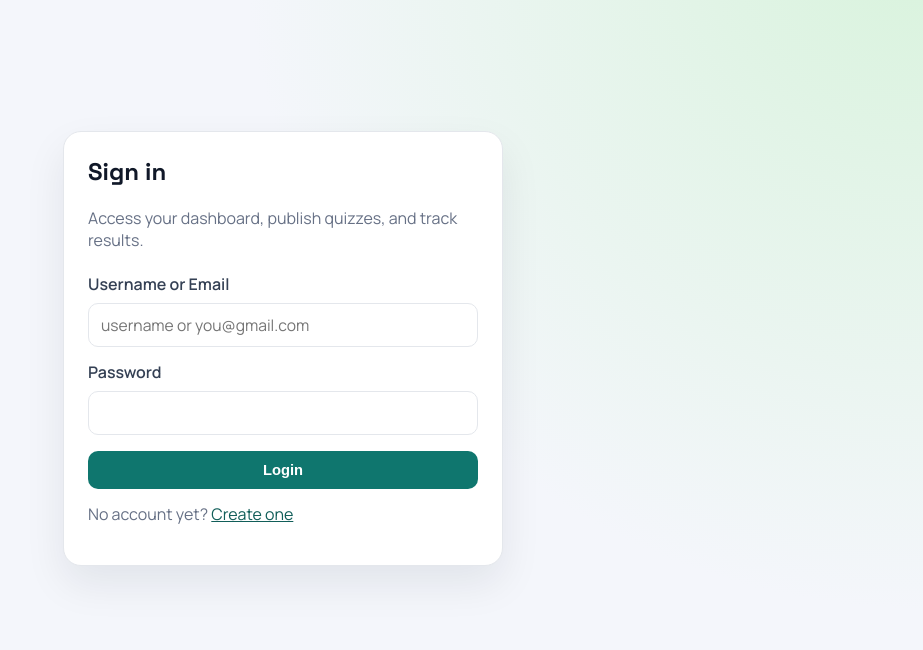
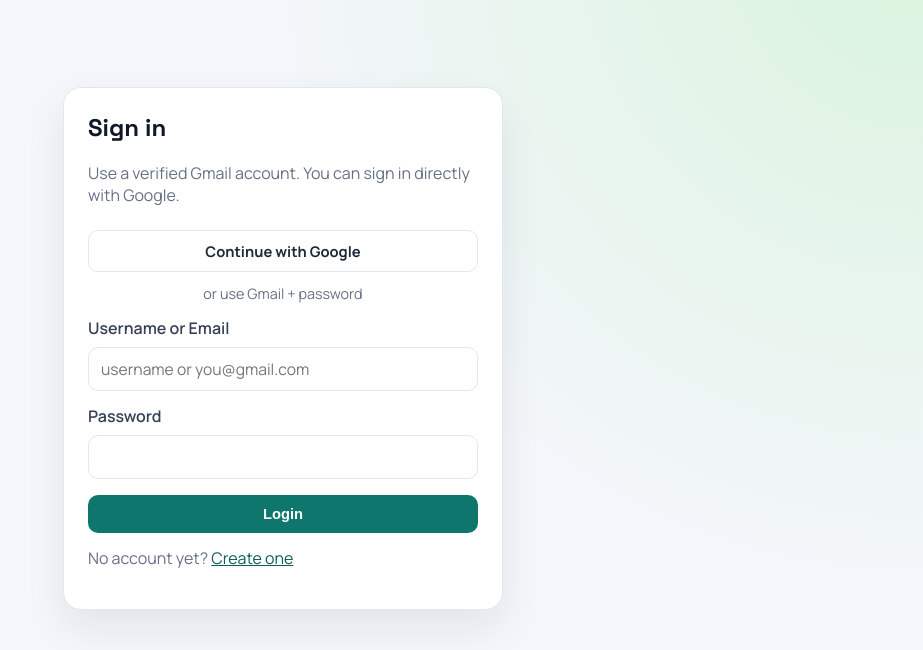
Before and after one commit to raisuraj2004/QuizWebsite, a Flask app: page /login in a window 1280 px wide. Shown: the part 69-719 px from the top of the page, without its empty margins (357-1280 px from the left). Run offline with Flask 3, Linux system fonts and the light colour scheme.

Commit message:
Add Gmail-only auth and Google OAuth login

```diff
--- a/app.py
+++ b/app.py
@@ -8,6 +8,11 @@ import threading
 import time
 from functools import wraps
 from urllib.parse import urlparse
+
+try:
+    from authlib.integrations.flask_client import OAuth
+except ImportError:
+    OAuth = None
 
 try:
     import redis
@@ -46,6 +51,8 @@ _rate_buckets = defaultdict(deque)
 _redis_client = None
 redis_url = os.getenv("REDIS_URL", "").strip()
 trust_proxy = os.getenv("TRUST_PROXY", "0") == "1"
+google_client_id = os.getenv("GOOGLE_CLIENT_ID", "").strip()
+google_client_secret = os.getenv("GOOGLE_CLIENT_SECRET", "").strip()
 
 if flask_env == "production" and not redis_url:
     raise RuntimeError("REDIS_URL must be set in production.")
@@ -71,6 +78,20 @@ if redis_url:
             if flask_env == "production":
                 raise RuntimeError("Unable to connect to Redis in production.") from redis_err
             logger.warning("Redis unavailable, falling back to in-memory rate limiting: %s", redis_err)
+
+oauth = None
+google_oauth_enabled = bool(google_client_id and google_client_secret and OAuth is not None)
+if google_oauth_enabled:
+    oauth = OAuth(app)
+    oauth.register(
+        name="google",
+        client_id=google_client_id,
+        client_secret=google_client_secret,
+        server_metadata_url="https://accounts.google.com/.well-known/openid-configuration",
+        client_kwargs={"scope": "openid email profile"},
+    )
+elif flask_env == "production":
+    logger.warning("Google OAuth is not fully configured. Set GOOGLE_CLIENT_ID and GOOGLE_CLIENT_SECRET.")
 
 
 def get_client_ip():
@@ -189,6 +210,22 @@ def normalize_email(value):
     return clean_text(value, 120).lower()
 
 
+def is_gmail_address(email):
+    return bool(email and re.fullmatch(r"[a-z0-9._%+-]+@gmail\.com", email))
+
+
+def unique_username_from_email(cur, email):
+    base = re.sub(r"[^A-Za-z0-9_]", "_", email.split("@")[0])[:24] or "user"
+    candidate = base
+    suffix = 0
+    while True:
+        cur.execute("SELECT id FROM users WHERE username = ?", (candidate,))
+        if not cur.fetchone():
+            return candidate
+        suffix += 1
+        candidate = f"{base[:24-len(str(suffix))]}{suffix}"
+
+
 def parse_quiz_code(raw_code):
     code = (raw_code or "").strip().upper()
     if re.fullmatch(r"[A-Z0-9]{6}", code):
@@ -241,8 +278,8 @@ def register():
             flash("Username must be 3-30 characters and use letters, numbers, or _.", "error")
             return redirect(url_for("register"))
 
-        if "@" not in email or len(email) < 5:
-            flash("Enter a valid email address.", "error")
+        if not is_gmail_address(email):
+            flash("Only real Gmail addresses are allowed (example: name@gmail.com).", "error")
             return redirect(url_for("register"))
 
         if len(password) < 8:
@@ -257,8 +294,8 @@ def register():
             cur = get_cursor(db)
             cur.execute(
                 """
-                INSERT INTO users (username, email, password_hash)
-                VALUES (?, ?, ?)
+                INSERT INTO users (username, email, password_hash, email_verified)
+                VALUES (?, ?, ?, 1)
                 """,
                 (username, email, hashed),
             )
@@ -293,11 +330,15 @@ def login():
         login_id = clean_text(request.form.get("username"), 120)
         password = request.form.get("password", "")
 
+        if "@" in login_id and not is_gmail_address(normalize_email(login_id)):
+            flash("Only Gmail login is supported.", "error")
+            return redirect(url_for("login"))
+
         db = get_db()
         cur = get_cursor(db)
         cur.execute(
             """
-            SELECT id, username, role, password_hash
+            SELECT id, username, role, password_hash, email_verified
             FROM users
             WHERE username = ? OR LOWER(email) = LOWER(?)
             """,
@@ -306,7 +347,7 @@ def login():
         user = cur.fetchone()
         db.close()
 
-        if user and verify_password(password, user["password_hash"]):
+        if user and user["email_verified"] == 1 and verify_password(password, user["password_hash"]):
             session["user_id"] = user["id"]
             session["username"] = user["username"]
             session["role"] = user["role"]
@@ -315,6 +356,89 @@ def login():
         flash("Invalid username or password.", "error")
 
     return render_template("login.html", title="Login")
+
+
+@app.route("/login/google")
+def login_google():
+    if not google_oauth_enabled:
+        flash("Google login is not configured by the server.", "error")
+        return redirect(url_for("login"))
+
+    redirect_uri = url_for("google_auth_callback", _external=True)
+    return oauth.google.authorize_redirect(redirect_uri)
+
+
+@app.route("/auth/google/callback")
+def google_auth_callback():
+    if not google_oauth_enabled:
+        flash("Google login is not configured by the server.", "error")
+        return redirect(url_for("login"))
+
+    try:
+        token = oauth.google.authorize_access_token()
+        userinfo = token.get("userinfo")
+        if not userinfo:
+            userinfo = oauth.google.get("userinfo").json()
+    except Exception:
+        logger.exception("Google OAuth callback failed.")
+        flash("Google login failed. Try again.", "error")
+        return redirect(url_for("login"))
+
+    email = normalize_email(userinfo.get("email"))
+    if not userinfo.get("email_verified") or not is_gmail_address(email):
+        flash("Google account must be a verified Gmail address.", "error")
+        return redirect(url_for("login"))
+
+    google_sub = clean_text(userinfo.get("sub"), 128)
+    if not google_sub:
+        flash("Google account response is invalid.", "error")
+        return redirect(url_for("login"))
+
+    db = get_db()
+    cur = get_cursor(db)
+    cur.execute(
+        """
+        SELECT id, username, role
+        FROM users
+        WHERE google_id = ? OR LOWER(email) = LOWER(?)
+        """,
+        (google_sub, email),
+    )
+    user = cur.fetchone()
+
+    if user:
+        cur.execute(
+            """
+            UPDATE users
+            SET google_id = ?, email_verified = 1
+            WHERE id = ?
+            """,
+            (google_sub, user["id"]),
+        )
+        user_id = user["id"]
+        username = user["username"]
+        role = user["role"]
+    else:
+        username = unique_username_from_email(cur, email)
+        random_password_hash = hash_password(secrets.token_urlsafe(32))
+        user_id = insert_and_get_id(
+            cur,
+            """
+            INSERT INTO users (username, email, password_hash, role, google_id, email_verified)
+            VALUES (?, ?, ?, 'user', ?, 1)
+            """,
+            (username, email, random_password_hash, google_sub),
+        )
+        role = "user"
+
+    db.commit()
+    db.close()
+
+    session["user_id"] = user_id
+    session["username"] = username
+    session["role"] = role
+    flash("Signed in with Google.", "success")
+    return redirect(url_for("dashboard"))
 
 
 @app.route("/logout", methods=["POST"])
--- a/migrations/postgres/0001_init.sql
+++ b/migrations/postgres/0001_init.sql
@@ -3,7 +3,9 @@ CREATE TABLE IF NOT EXISTS users (
     username VARCHAR(30) UNIQUE NOT NULL,
     email VARCHAR(120) UNIQUE NOT NULL,
     password_hash TEXT NOT NULL,
-    role VARCHAR(20) DEFAULT 'user'
+    role VARCHAR(20) DEFAULT 'user',
+    google_id VARCHAR(128) UNIQUE,
+    email_verified INTEGER DEFAULT 0
 );
 
 CREATE TABLE IF NOT EXISTS quizzes (
--- /dev/null
+++ b/migrations/postgres/0003_google_auth.sql
@@ -0,0 +1,4 @@
+ALTER TABLE users ADD COLUMN IF NOT EXISTS google_id VARCHAR(128);
+ALTER TABLE users ADD COLUMN IF NOT EXISTS email_verified INTEGER DEFAULT 0;
+
+CREATE UNIQUE INDEX IF NOT EXISTS idx_users_google_id ON users(google_id);
--- a/migrations/sqlite/0001_init.sql
+++ b/migrations/sqlite/0001_init.sql
@@ -3,7 +3,9 @@ CREATE TABLE IF NOT EXISTS users (
     username TEXT UNIQUE NOT NULL,
     email TEXT UNIQUE NOT NULL,
     password_hash TEXT NOT NULL,
-    role TEXT DEFAULT 'user'
+    role TEXT DEFAULT 'user',
+    google_id TEXT UNIQUE,
+    email_verified INTEGER DEFAULT 0
 );
 
 CREATE TABLE IF NOT EXISTS quizzes (
--- /dev/null
+++ b/migrations/sqlite/0003_google_auth.sql
@@ -0,0 +1,4 @@
+ALTER TABLE users ADD COLUMN google_id TEXT;
+ALTER TABLE users ADD COLUMN email_verified INTEGER DEFAULT 0;
+
+CREATE UNIQUE INDEX IF NOT EXISTS idx_users_google_id ON users(google_id);
--- a/requirements.txt
+++ b/requirements.txt
@@ -1,5 +1,6 @@
 Flask==3.1.2
 Werkzeug==3.1.3
+Authlib==1.3.2
 psycopg[binary]==3.2.10
 psycopg-pool==3.2.4
 redis==5.2.1
--- a/static/style.css
+++ b/static/style.css
@@ -370,6 +370,21 @@ select:focus {
     background: #912018;
 }
 
+.btn.google {
+    background: #fff;
+    border-color: var(--line);
+    color: #1f2937;
+}
+
+[data-theme="dark"] .btn.google {
+    background: #15243a;
+    color: #e7eefb;
+}
+
+.btn.google:hover {
+    border-color: #3b82f6;
+}
+
 .btn.link {
     background: transparent;
     color: var(--primary-strong);
@@ -487,6 +502,12 @@ select:focus {
     color: var(--muted);
 }
 
+.auth-divider {
+    margin: 12px 0 8px;
+    text-align: center;
+    font-size: 0.9rem;
+}
+
 .auth-footer a {
     color: var(--primary-strong);
 }
--- a/templates/login.html
+++ b/templates/login.html
@@ -4,7 +4,10 @@
 <section class="auth-shell">
     <div class="auth-card">
         <h1>Sign in</h1>
-        <p class="muted">Access your dashboard, publish quizzes, and track results.</p>
+        <p class="muted">Use a verified Gmail account. You can sign in directly with Google.</p>
+
+        <a href="{{ url_for('login_google') }}" class="btn google full">Continue with Google</a>
+        <p class="muted auth-divider">or use Gmail + password</p>
 
         <form method="POST" class="stack-form">
             <input type="hidden" name="csrf_token" value="{{ csrf_token() }}">
```
Also changed, not shown: templates/register.html (+5 -2 lines), tests/test_app.py (+2 -2 lines), 1 other file.
